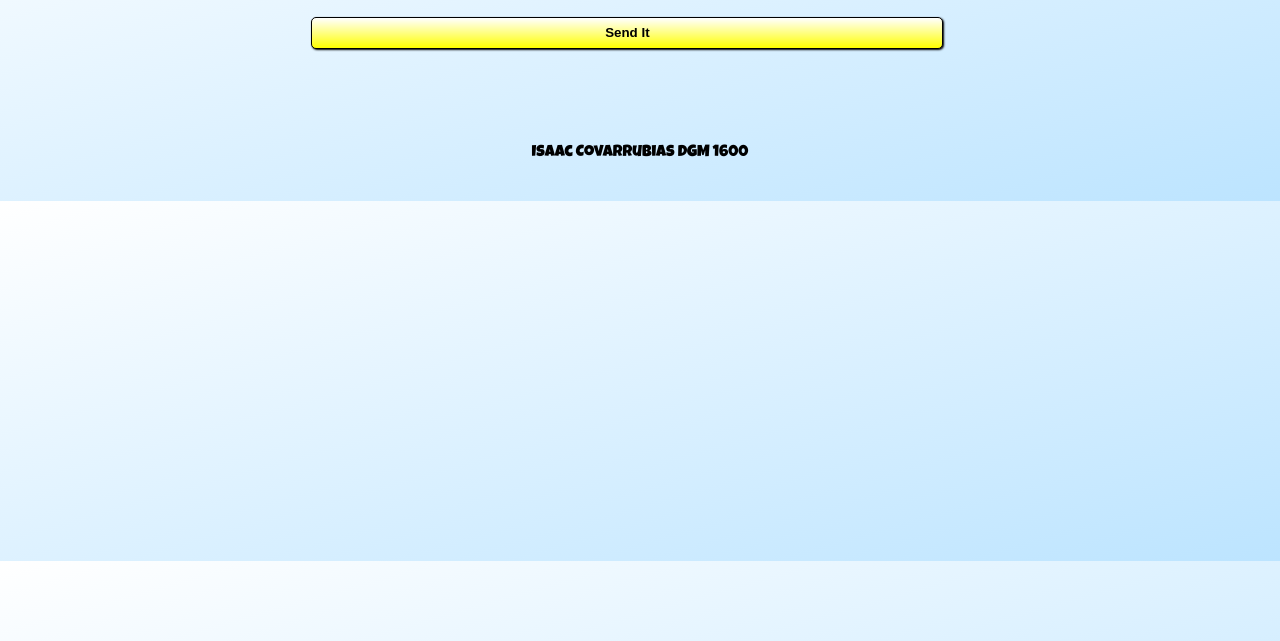
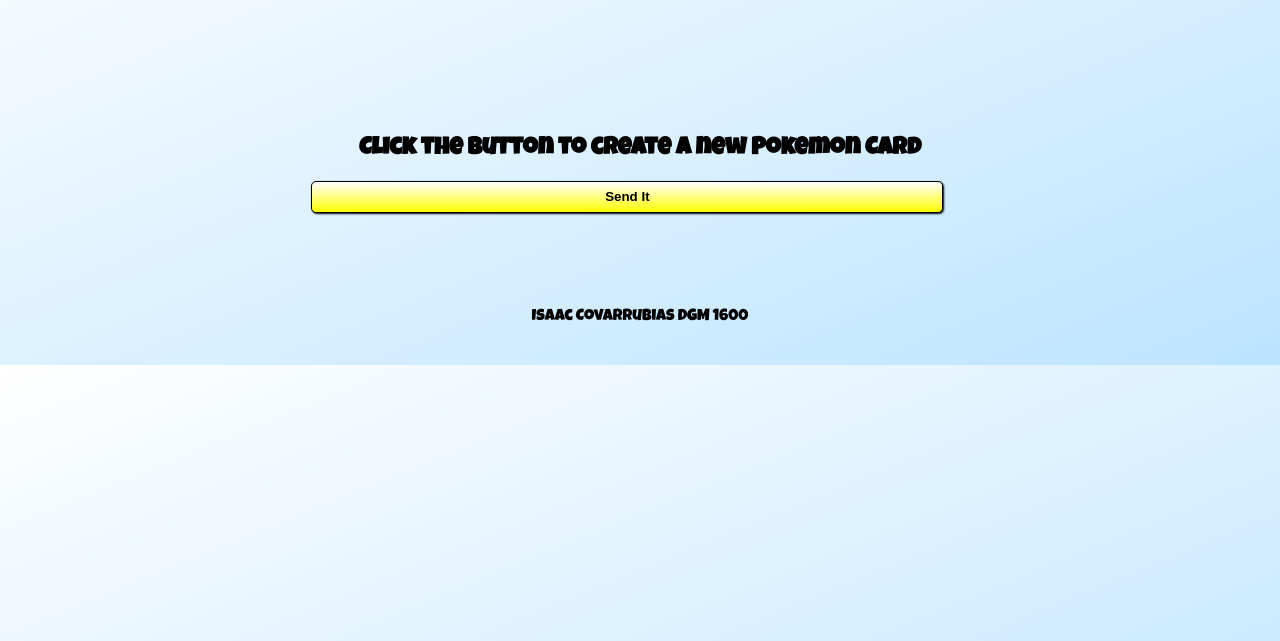
Before and after one commit to chivisto/baseballCards, a plain HTML site: page index.html in a window 1280 px wide. Shown: the part 159-800 px from the top of the page. Drawn offline with Linux system fonts and the light colour scheme; no server answers.

Commit message:
finished html

```diff
--- a/index.html
+++ b/index.html
@@ -23,8 +23,9 @@
 
     <script type="text/js" src="main.js"></script>
     <script type="module" src="main.js"></script>
+    <h2 class="buttonCreate">Click the button to create a new Pokemon Card</h2>
     <button id="newPokemon">Send It</button>
-    <button id="createPokemon">GENERATE A POKEMON CARD</button>
+    <button id="createPokemon">Create a new Pokemon Card</button>
 
     <footer>Isaac Covarrubias DGM 1600</footer>
 </body>
```
